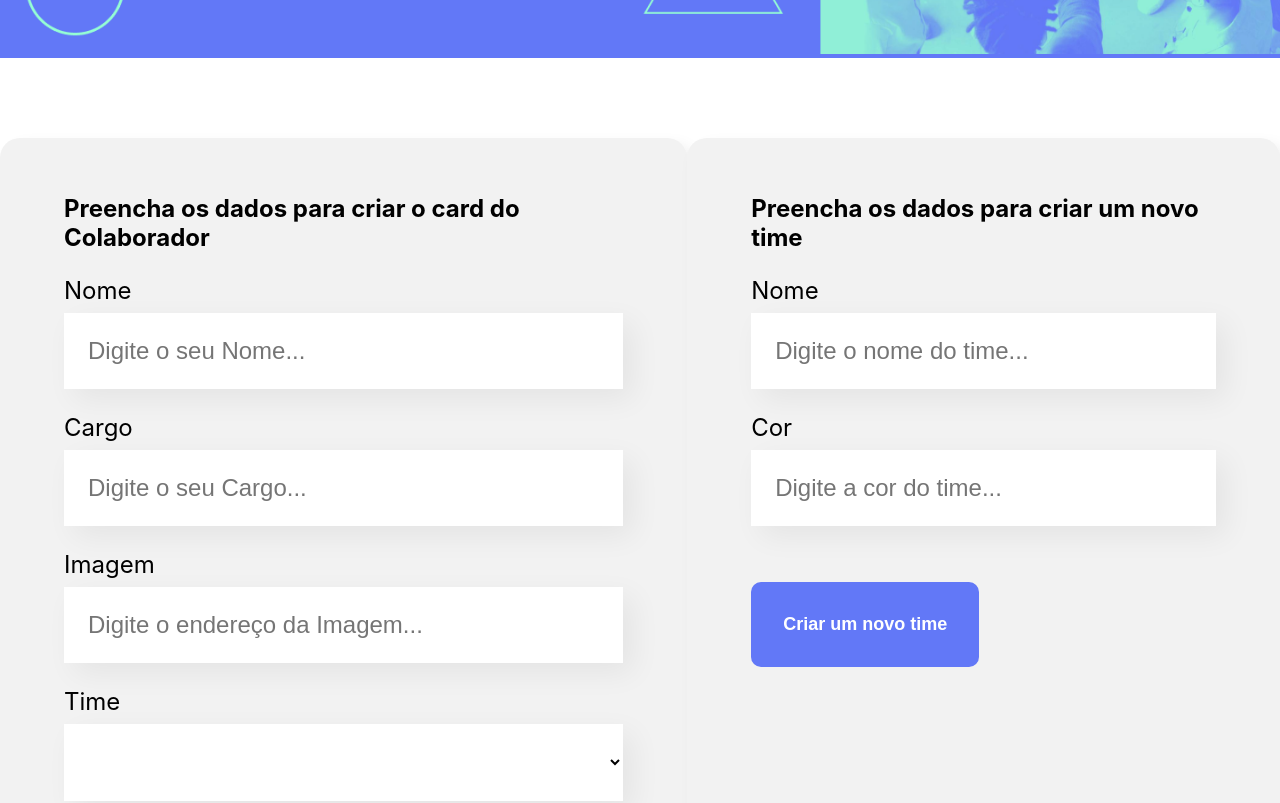
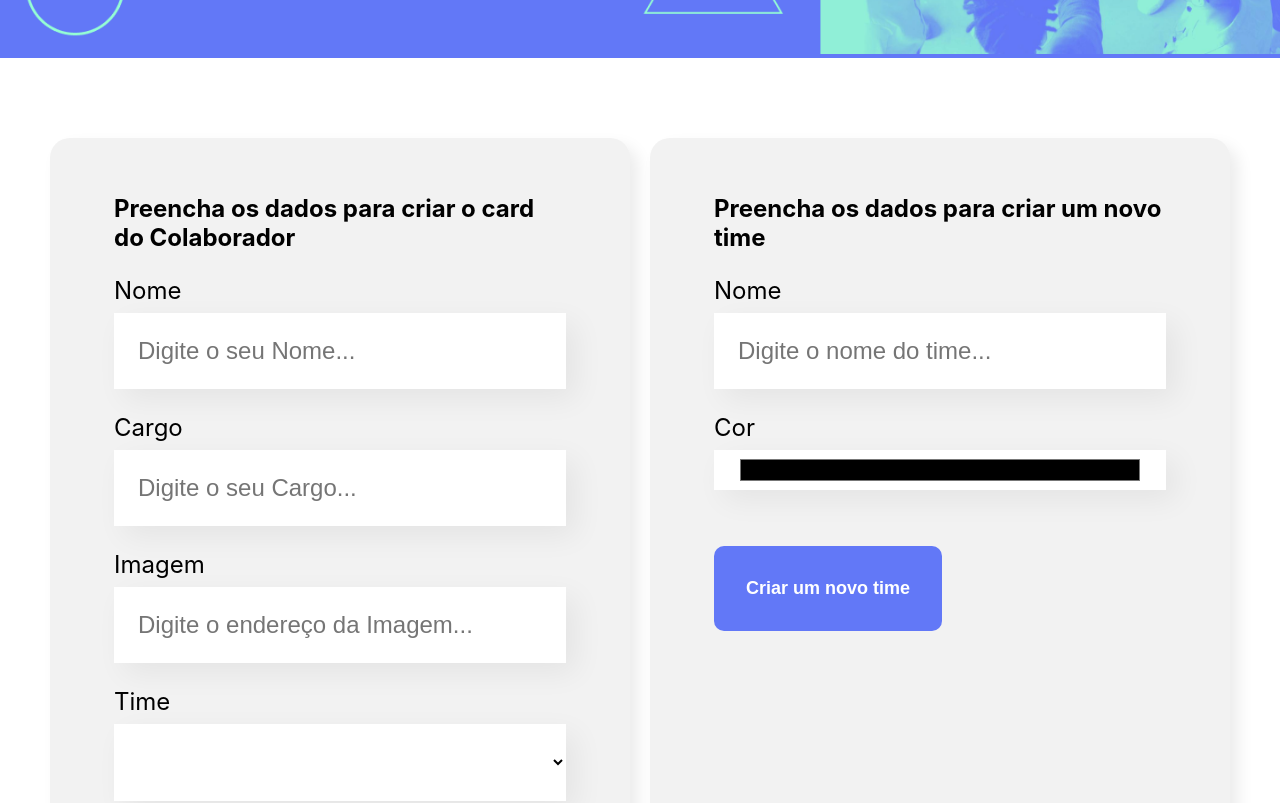
Before and after one commit to Euvickson/Organo-React, a React (Create React App) app: page / in a window 1280 px wide. Shown: the part 440-1243 px from the top of the page. Built offline with nearby package versions, Linux system fonts and the light colour scheme.

Commit message:
Refatorando código
Criando funcionalidade de favoritar colaboradores. Ainda não está funcional.

TODO: Verificar o porquê dos colaboradores não estarem sendo favoritados

```diff
--- a/src/App.js
+++ b/src/App.js
@@ -68,6 +68,15 @@ function App() {
     setTimes([...times, { ...novoTime, id: uuidv4()}])
   }
 
+  function resolverFavorito (id) {
+    setColaboradores(colaboradores.map(colaborador => {
+      if(colaborador.id === id) {
+        colaborador.favorito = !colaborador.favorito;
+      }
+      return colaborador
+    }))
+  }
+
   return (
     <div className="App">
       <Banner/>
@@ -79,6 +88,7 @@ function App() {
 
       {times.map(time => <Time
         id={time.id}
+        aoFavoritar={resolverFavorito}
         mudarCor={mudarCorDoTime}
         key={time.nome}
         nome={time.nome}
--- a/src/componentes/CampoTexto/CampoTexto.css
+++ b/src/componentes/Campo/Campo.css
@@ -1,14 +1,14 @@
-.campo-texto {
+.campo {
     margin: 24px 0;
 }
 
-.campo-texto label {
+.campo label {
     display: block;
     margin-bottom: 8px;
     font-size: 24px;
 }
 
-.campo-texto input {
+.campo input {
     background-color: #FFFFFF;
     box-shadow: 10px 10px 30px rgba(0, 0, 0, 0.06);
     width: 100%;
@@ -17,3 +17,8 @@
     padding: 24px;
     box-sizing: border-box;
 }
+
+.campo-color input {
+    height: 40px;
+    padding: 5px 24px;
+}
--- /dev/null
+++ b/src/componentes/Campo/index.js
@@ -0,0 +1,19 @@
+import './Campo.css'
+
+const Campo = (props) => {
+
+    const placeholderModificado = `${props.placeholder}...`
+
+    const aoDigitado = (evento) => {
+        props.aoAlterado(evento.target.value)
+    }
+
+    return (
+        <div className={`campo campo-${props.type}`}>
+            <label>{props.label}</label>
+            <input type={props.type} value={props.valor} onChange={aoDigitado} required={props.obrigatorio} placeholder={placeholderModificado}/>
+        </div>
+    )
+}
+
+export default Campo
--- a/src/componentes/CampoTexto/index.js
+++ /dev/null
@@ -1,19 +0,0 @@
-import './CampoTexto.css'
-
-const CampoTexto = (props) => {
-
-    const placeholderModificado = `${props.placeholder}...`
-
-    const aoDigitado = (evento) => {
-        props.aoAlterado(evento.target.value)
-    }
-
-    return (
-        <div className='campo-texto'>
-            <label>{props.label}</label>
-            <input value={props.valor} onChange={aoDigitado} required={props.obrigatorio} placeholder={placeholderModificado}/>
-        </div>
-    )
-}
-
-export default CampoTexto
--- a/src/componentes/Colaborador/Colaborador.css
+++ b/src/componentes/Colaborador/Colaborador.css
@@ -43,3 +43,7 @@
     right: -10px;
     top: -10px;
 }
+
+.favoritar {
+    margin-top: 20px;
+}
--- a/src/componentes/Colaborador/index.js
+++ b/src/componentes/Colaborador/index.js
@@ -1,7 +1,11 @@
-import{ AiFillCloseCircle } from 'react-icons/ai'
+import{ AiFillCloseCircle, AiFillHeart, AiOutlineHeart } from 'react-icons/ai'
 import './Colaborador.css'
 
-const Colaborador = ({nome, cargo, imagem, corDeFundo, id, aoDeletar}) => {
+const Colaborador = ({nome, cargo, imagem, corDeFundo, id, favorito, aoDeletar, aoFavoritar}) => {
+    function favoritar () {
+        aoFavoritar(id);
+    }
+
     return (
         <div className='colaborador'>
             <AiFillCloseCircle size={25} className='deletar' onClick={() => aoDeletar(id)}/>
@@ -11,6 +15,12 @@ const Colaborador = ({nome, cargo, imagem, corDeFundo, id, aoDeletar}) => {
             <div className='rodape'>
                 <h4>{nome}</h4>
                 <h5>{cargo}</h5>
+                <div className='favoritar'>
+                    {favorito
+                        ? <AiFillHeart size={25} onClick={favoritar}/>
+                        : <AiOutlineHeart size={25} onClick={favoritar}/>
+                    }
+                </div>
             </div>
         </div>
     )
--- a/src/componentes/Formulario/formulario.css
+++ b/src/componentes/Formulario/formulario.css
@@ -1,13 +1,15 @@
 .formulario {
     display: flex;
+    flex-wrap: wrap;
+    gap: 20px;
     justify-content: center;
-    margin: 80px 0;
+    margin: 80px 50px;
 }
 
 .formulario form {
-    max-width: 80%;
     background-color: #F2F2F2;
     border-radius: 20px;
+    box-shadow: 8px 8px 16px rgba(0, 0, 0, 0.08);
+    flex: 1;
     padding: 36px 64px;
-    box-shadow: 8px 8px 16px rgba(0, 0, 0, 0.08);
 }
--- a/src/componentes/Formulario/index.js
+++ b/src/componentes/Formulario/index.js
@@ -1,6 +1,6 @@
 import { useState } from 'react'
 import Botao from '../Botao'
-import CampoTexto from '../CampoTexto'
+import Campo from '../Campo'
 import ListaSuspensa from '../ListaSuspensa'
 import './formulario.css'
 import { v4 as uuidv4 } from 'uuid';
@@ -35,21 +35,21 @@ const Formulario = (props) => {
         <section className="formulario">
             <form onSubmit={aoSalvar}>
                 <h2>Preencha os dados para criar o card do Colaborador</h2>
-                <CampoTexto
+                <Campo
                 obrigatorio={true}
                 label="Nome"
                 placeholder="Digite o seu Nome"
                 valor={nome}
                 aoAlterado={valor => setNome(valor)}
                 />
-                <CampoTexto
+                <Campo
                 obrigatorio={true}
                 label="Cargo"
                 placeholder="Digite o seu Cargo"
                 valor={cargo}
                 aoAlterado={valor => setCargo(valor)}
                 />
-                <CampoTexto
+                <Campo
                 label="Imagem"
                 placeholder="Digite o endereço da Imagem"
                 valor={imagem}
@@ -73,15 +73,16 @@ const Formulario = (props) => {
                 })
             }}>
                 <h2>Preencha os dados para criar um novo time</h2>
-                <CampoTexto
+                <Campo
                 obrigatorio
                 label="Nome"
                 placeholder="Digite o nome do time"
                 valor={nomeTime}
                 aoAlterado={valor => setNomeTime(valor)}
                 />
-                <CampoTexto
+                <Campo
                 obrigatorio
+                type='color'
                 label="Cor"
                 placeholder="Digite a cor do time"
                 valor={corTime}
--- a/src/componentes/Time/index.js
+++ b/src/componentes/Time/index.js
@@ -9,7 +9,16 @@ const Time = (props) => {
             <h3 style={{ borderColor: props.cor }}>{props.nome}</h3>
             <div className='colaboradores'>
                 {props.colaboradores.map(colaborador => {
-                    return <Colaborador corDeFundo={props.cor} key={colaborador.nome} nome={colaborador.nome} cargo={colaborador.cargo} imagem={colaborador.imagem} id={colaborador.id} aoDeletar={props.aoDeletar}/>
+                    return (<Colaborador
+                        corDeFundo={props.cor}
+                        key={colaborador.nome}
+                        nome={colaborador.nome}
+                        cargo={colaborador.cargo}
+                        imagem={colaborador.imagem}
+                        id={colaborador.id}
+                        aoDeletar={props.aoDeletar}
+                        aoFavoritar={props.aoFavoritar}
+                        />)
                 })}
             </div>
         </section>
```
